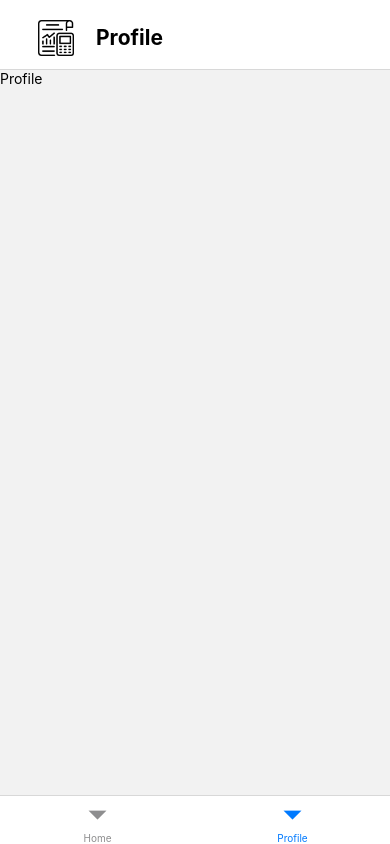
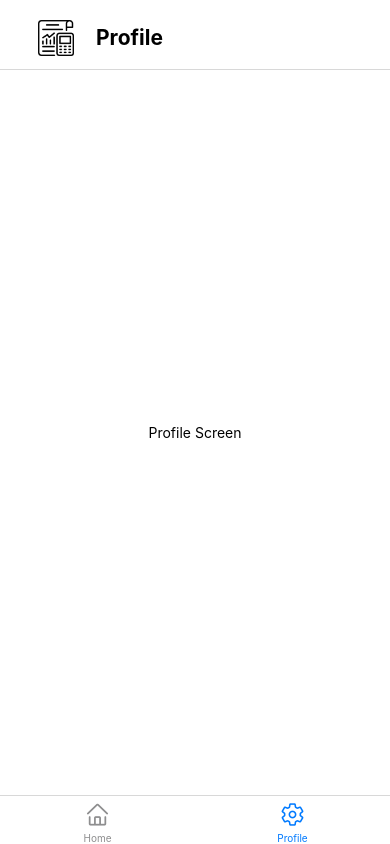
Before and after one commit to Rajsubhod/ExpenX, a React Native app: screen /Profile in a window 390 px wide. Built offline with nearby package versions, Linux system fonts and the light colour scheme.

Commit message:
added tab bar icons

```diff
--- a/src/app/RootLayout.jsx
+++ b/src/app/RootLayout.jsx
@@ -1,20 +1,21 @@
-import { View, Text, Image, StyleSheet } from 'react-native'
-import React from 'react'
-import { NavigationContainer } from '@react-navigation/native'
-import { createNativeStackNavigator } from '@react-navigation/native-stack'
-import { createBottomTabNavigator } from '@react-navigation/bottom-tabs'
-import Ionicons from 'react-native-vector-icons'
+import {View, Text, Image, StyleSheet} from 'react-native';
+import React from 'react';
+import {NavigationContainer} from '@react-navigation/native';
+import {createNativeStackNavigator} from '@react-navigation/native-stack';
+import {createBottomTabNavigator} from '@react-navigation/bottom-tabs';
+import IonIcons from 'react-native-vector-icons/Ionicons';
+import AntDesignIcons from 'react-native-vector-icons/AntDesign';
 
-import Home from '@screens/Home'
-import Profile from '@screens/Profile'
+import Home from '@screens/Home';
+import Profile from '@screens/Profile';
 
-const Stack = createNativeStackNavigator()
-const Tab = createBottomTabNavigator()
+const Stack = createNativeStackNavigator();
+const Tab = createBottomTabNavigator();
 
 const AppIcon = () => (
   <Image
     source={require('../assets/accounting_light.png')}
-    style={{ width: 40, height: 40, marginRight: 10, }}
+    style={{width: 40, height: 40, marginRight: 10}}
   />
 );
 
@@ -22,10 +23,9 @@ const RootLayout = () => {
   return (
     <NavigationContainer>
       <Tab.Navigator
-      initialRouteName='Home'
-      screenOptions={({ route }) => ({
-
-        headerTitle: ({ children }) => (
+        initialRouteName="Home"
+        screenOptions={({route}) => ({
+          headerTitle: ({children}) => (
             <View style={styles.screenHeader}>
               <AppIcon />
               <Text style={styles.headerTitleText}>{children}</Text>
@@ -35,16 +35,37 @@ const RootLayout = () => {
             // backgroundColor: '#f4511e',
             height: 70,
           },
-      })}
-      >
-        <Tab.Screen name="Home" component={Home} />
-        <Tab.Screen name="Profile" component={Profile} />
+        })}>
+        <Tab.Screen
+          name="Home"
+          component={Home}
+          options={{
+            tabBarLabel: 'Home',
+            tabBarIcon: ({color, size}) => (
+              <AntDesignIcons name="home" color={color} size={size} />
+            ),
+          }}
+        />
+        <Tab.Screen
+          name="Profile"
+          component={Profile}
+          options={{
+            tabBarLabel: 'Profile',
+            tabBarIcon: ({color, size}) => (
+              <IonIcons
+                name="settings-outline"
+                color={color}
+                size={size}
+              />
+            ),
+          }}
+        />
       </Tab.Navigator>
     </NavigationContainer>
-  )
-}
+  );
+};
 
-export default RootLayout
+export default RootLayout;
 
 const styles = StyleSheet.create({
   screenHeader: {
@@ -59,4 +80,4 @@ const styles = StyleSheet.create({
     fontSize: 21,
     marginLeft: 10,
   },
-})
+});
--- a/src/screens/Profile.jsx
+++ b/src/screens/Profile.jsx
@@ -1,12 +1,21 @@
-import { View, Text } from 'react-native'
+import { View, Text, StyleSheet } from 'react-native'
 import React from 'react'
 
 const Profile = () => {
-  return (
-    <View>
-      <Text>Profile</Text>
+return (
+    <View style={styles.profile}>
+        <Text>Profile Screen</Text>
     </View>
-  )
-}
+    );
+};
 
-export default Profile
+export default Profile;
+
+const styles = StyleSheet.create({
+    profile: {
+        flex: 1,
+        justifyContent: 'center',
+        alignItems: 'center',
+        backgroundColor: '#fff',
+    },
+})
```
Also changed, not shown: 1 other file (tests, documents, lock files or other folders). Lines whose indentation alone changed are shown as unchanged.
